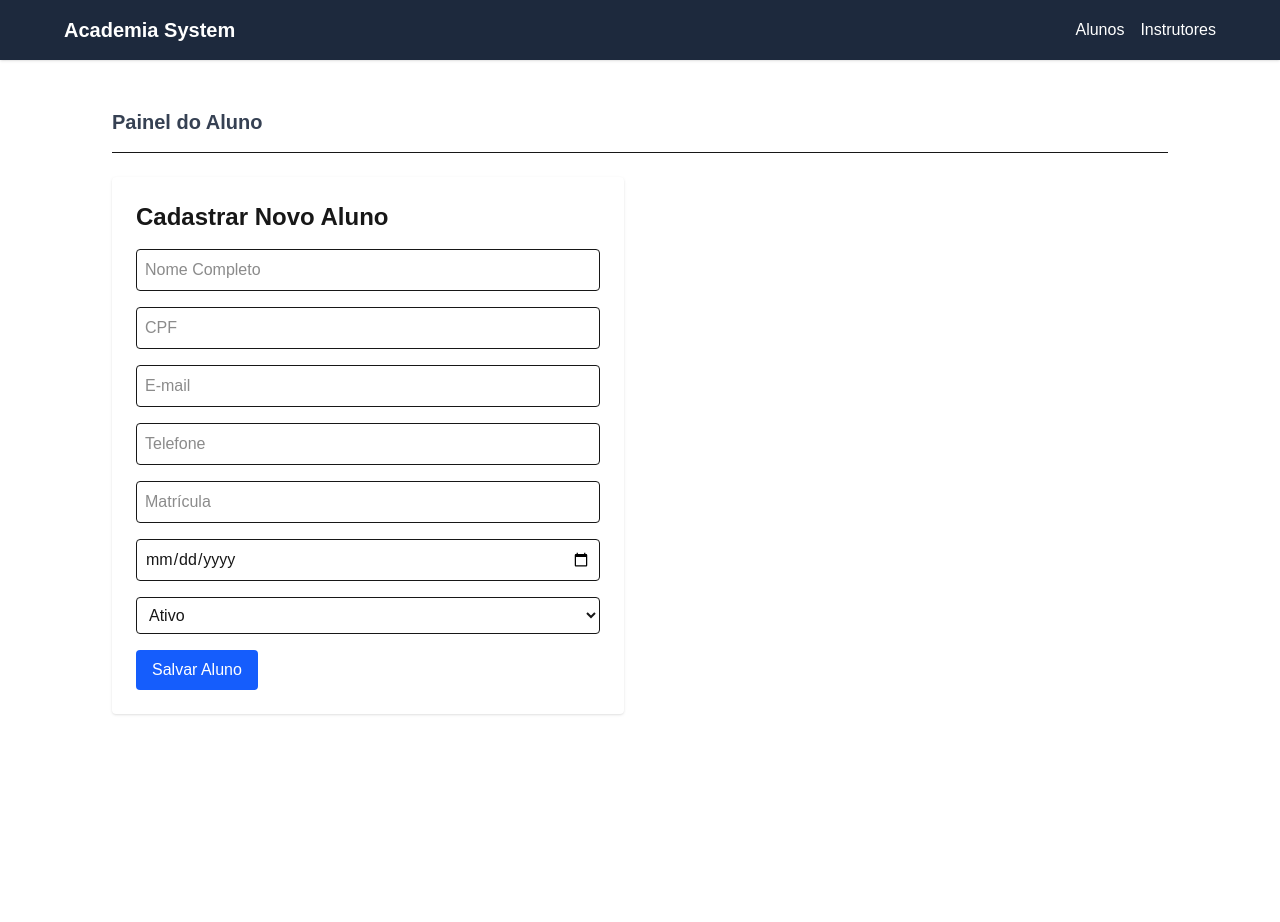
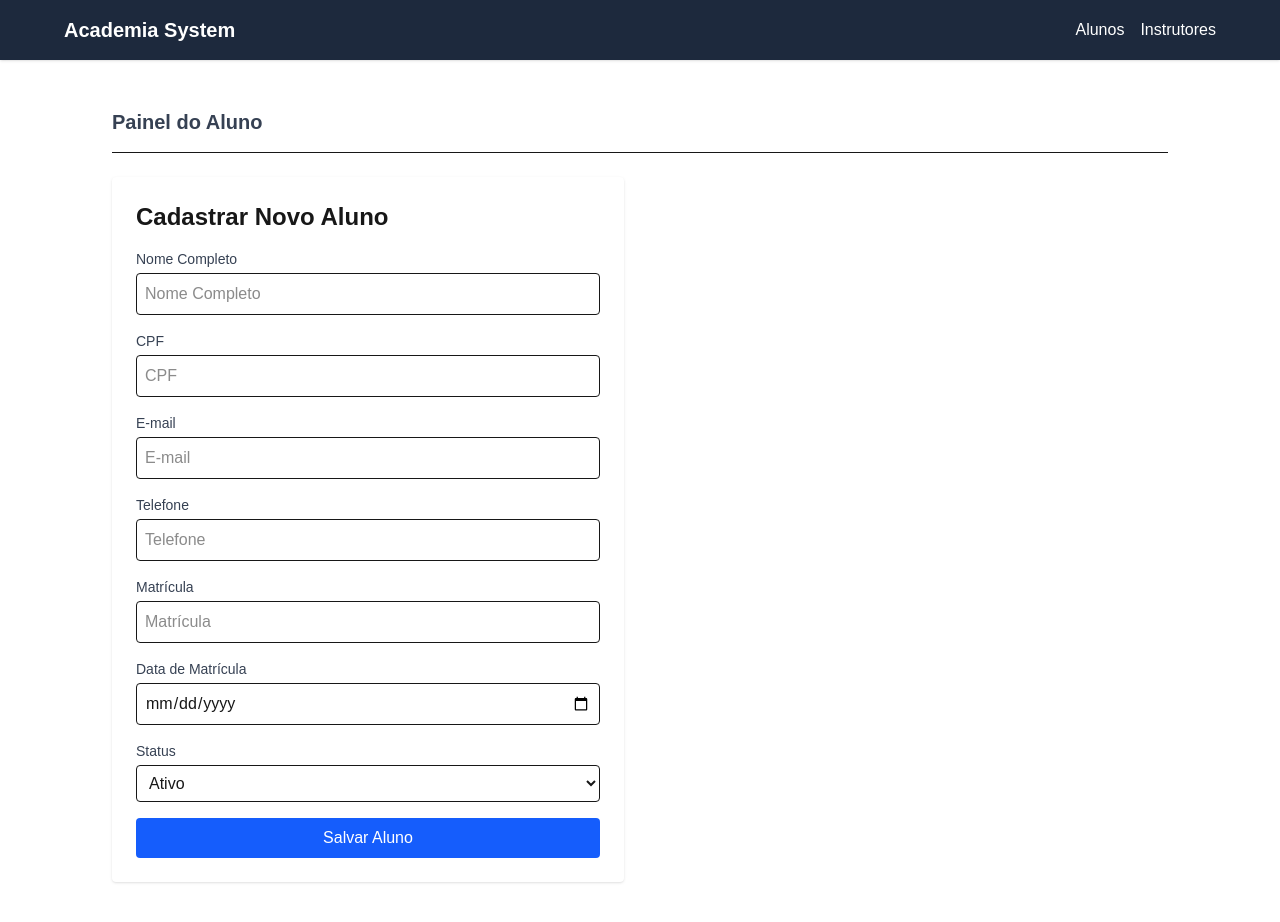
Before and after one commit to JoseBreno2026/academia, a Next.js app in the folder frontend/: page /alunos/novo in a window 1280 px wide. Shown: the top 922 px of the page. Before the commit the page ends 800 px from the top, so only its background shows below. Built offline with nearby package versions, Linux system fonts and the light colour scheme.

Commit message:
refactor: isolar componentes de cliente e aplicar nos modulos de alunos e instrutores

```diff
--- a/frontend/app/alunos/[id]/editar/page.js
+++ b/frontend/app/alunos/[id]/editar/page.js
@@ -1,6 +1,7 @@
 'use client';
 import { useEffect, useState, use } from 'react';
 import { useRouter } from 'next/navigation';
+import CampoInput from '@/components/CampoInput';
 
 export default function EditarAlunoPage({ params }) {
   const { id } = use(params);
@@ -46,20 +47,23 @@ export default function EditarAlunoPage({ params }) {
     <form onSubmit={handleSubmit} className="max-w-lg space-y-4 bg-white p-6 rounded shadow">
       <h1 className="text-2xl font-bold mb-4">Editar Aluno #{id}</h1>
 
-      <input name="nome" value={formData.nome || ''} onChange={handleChange} required className="w-full border p-2 rounded" />
-      <input name="cpf" value={formData.cpf || ''} onChange={handleChange} required className="w-full border p-2 rounded" />
-      <input name="email" type="email" value={formData.email || ''} onChange={handleChange} required className="w-full border p-2 rounded" />
-      <input name="telefone" value={formData.telefone || ''} onChange={handleChange} required className="w-full border p-2 rounded" />
-      <input name="matricula" value={formData.matricula || ''} onChange={handleChange} required className="w-full border p-2 rounded" />
-      <input name="dataMatricula" type="date" value={formData.dataMatricula || ''} onChange={handleChange} required className="w-full border p-2 rounded" />
+      <CampoInput label="Nome Completo" name="nome" value={formData.nome || ''} onChange={handleChange} />
+      <CampoInput label="CPF" name="cpf" value={formData.cpf || ''} onChange={handleChange} />
+      <CampoInput label="E-mail" name="email" type="email" value={formData.email || ''} onChange={handleChange} />
+      <CampoInput label="Telefone" name="telefone" value={formData.telefone || ''} onChange={handleChange} />
+      <CampoInput label="Matrícula" name="matricula" value={formData.matricula || ''} onChange={handleChange} />
+      <CampoInput label="Data de Matrícula" name="dataMatricula" type="date" value={formData.dataMatricula || ''} onChange={handleChange} />
 
-      <select name="statusMatricula" value={formData.statusMatricula || 'ATIVO'} onChange={handleChange} className="w-full border p-2 rounded">
-        <option value="ATIVO">Ativo</option>
-        <option value="INATIVO">Inativo</option>
-        <option value="PENDENTE">Pendente</option>
-      </select>
+      <div className="flex flex-col space-y-1">
+        <label className="text-sm font-medium text-gray-700">Status</label>
+        <select name="statusMatricula" value={formData.statusMatricula || 'ATIVO'} onChange={handleChange} className="w-full border p-2 rounded">
+          <option value="ATIVO">Ativo</option>
+          <option value="INATIVO">Inativo</option>
+          <option value="PENDENTE">Pendente</option>
+        </select>
+      </div>
 
-      <button type="submit" className="bg-amber-600 text-white px-4 py-2 rounded hover:bg-amber-700">
+      <button type="submit" className="bg-amber-600 text-white px-4 py-2 rounded hover:bg-amber-700 w-full">
         Atualizar Aluno
       </button>
     </form>
--- a/frontend/app/alunos/[id]/page.js
+++ b/frontend/app/alunos/[id]/page.js
@@ -1,6 +1,7 @@
 'use client';
 import { useEffect, useState, use } from 'react';
 import Link from 'next/link';
+import CampoInput from '@/components/CampoInput';
 
 export default function DetalhesAlunoPage({ params }) {
   const { id } = use(params);
@@ -29,7 +30,10 @@ export default function DetalhesAlunoPage({ params }) {
       <p><strong>Telefone:</strong> {aluno.telefone}</p>
       <p><strong>Matrícula:</strong> {aluno.matricula}</p>
       <p><strong>Data de Matrícula:</strong> {aluno.dataMatricula}</p>
-      <p><strong>Status:</strong> {aluno.statusMatricula}</p>
+      <div className="flex items-center space-x-2">
+        <strong>Status:</strong>
+        <StatusBadge status={aluno.statusMatricula} />
+      </div>
 
       <div className="pt-4 space-x-3">
         <Link href={`/alunos/${id}/editar`} className="bg-amber-500 text-white px-4 py-2 rounded hover:bg-amber-600">
--- a/frontend/app/alunos/novo/page.js
+++ b/frontend/app/alunos/novo/page.js
@@ -1,6 +1,7 @@
 'use client';
 import { useState } from 'react';
 import { useRouter } from 'next/navigation';
+import CampoInput from '@/components/CampoInput';
 
 export default function NovoAlunoPage() {
   const router = useRouter();
@@ -38,20 +39,23 @@ export default function NovoAlunoPage() {
     <form onSubmit={handleSubmit} className="max-w-lg space-y-4 bg-white p-6 rounded shadow">
       <h1 className="text-2xl font-bold mb-4">Cadastrar Novo Aluno</h1>
 
-      <input name="nome" placeholder="Nome Completo" onChange={handleChange} required className="w-full border p-2 rounded" />
-      <input name="cpf" placeholder="CPF" onChange={handleChange} required className="w-full border p-2 rounded" />
-      <input name="email" type="email" placeholder="E-mail" onChange={handleChange} required className="w-full border p-2 rounded" />
-      <input name="telefone" placeholder="Telefone" onChange={handleChange} required className="w-full border p-2 rounded" />
-      <input name="matricula" placeholder="Matrícula" onChange={handleChange} required className="w-full border p-2 rounded" />
-      <input name="dataMatricula" type="date" onChange={handleChange} required className="w-full border p-2 rounded" />
+      <CampoInput label="Nome Completo" name="nome" value={formData.nome} onChange={handleChange} placeholder="Nome Completo" />
+      <CampoInput label="CPF" name="cpf" value={formData.cpf} onChange={handleChange} placeholder="CPF" />
+      <CampoInput label="E-mail" name="email" type="email" value={formData.email} onChange={handleChange} placeholder="E-mail" />
+      <CampoInput label="Telefone" name="telefone" value={formData.telefone} onChange={handleChange} placeholder="Telefone" />
+      <CampoInput label="Matrícula" name="matricula" value={formData.matricula} onChange={handleChange} placeholder="Matrícula" />
+      <CampoInput label="Data de Matrícula" name="dataMatricula" type="date" value={formData.dataMatricula} onChange={handleChange} />
 
-      <select name="statusMatricula" onChange={handleChange} className="w-full border p-2 rounded">
-        <option value="ATIVO">Ativo</option>
-        <option value="INATIVO">Inativo</option>
-        <option value="PENDENTE">Pendente</option>
-      </select>
+      <div className="flex flex-col space-y-1">
+        <label className="text-sm font-medium text-gray-700">Status</label>
+        <select name="statusMatricula" value={formData.statusMatricula} onChange={handleChange} className="w-full border p-2 rounded">
+          <option value="ATIVO">Ativo</option>
+          <option value="INATIVO">Inativo</option>
+          <option value="PENDENTE">Pendente</option>
+        </select>
+      </div>
 
-      <button type="submit" className="bg-blue-600 text-white px-4 py-2 rounded hover:bg-blue-700">
+      <button type="submit" className="bg-blue-600 text-white px-4 py-2 rounded hover:bg-blue-700 w-full">
         Salvar Aluno
       </button>
     </form>
--- a/frontend/app/instrutores/[id]/editar/page.js
+++ b/frontend/app/instrutores/[id]/editar/page.js
@@ -1,6 +1,7 @@
 'use client';
 import { useEffect, useState, use } from 'react';
 import { useRouter } from 'next/navigation';
+import CampoInput from '@/components/CampoInput';
 
 export default function EditarInstrutorPage({ params }) {
   const { id } = use(params);
@@ -47,15 +48,15 @@ export default function EditarInstrutorPage({ params }) {
     <form onSubmit={handleSubmit} className="max-w-lg space-y-4 bg-white p-6 rounded shadow">
       <h1 className="text-2xl font-bold mb-4">Editar Instrutor #{id}</h1>
 
-      <input name="nome" value={formData.nome || ''} onChange={handleChange} required className="w-full border p-2 rounded" />
-      <input name="cpf" value={formData.cpf || ''} onChange={handleChange} required className="w-full border p-2 rounded" />
-      <input name="email" type="email" value={formData.email || ''} onChange={handleChange} required className="w-full border p-2 rounded" />
-      <input name="telefone" value={formData.telefone || ''} onChange={handleChange} required className="w-full border p-2 rounded" />
-      <input name="cref" value={formData.cref || ''} onChange={handleChange} required className="w-full border p-2 rounded" />
-      <input name="especialidade" value={formData.especialidade || ''} onChange={handleChange} required className="w-full border p-2 rounded" />
-      <input name="salario" type="number" step="0.01" value={formData.salario || 0} onChange={handleChange} required className="w-full border p-2 rounded" />
+      <CampoInput label="Nome Completo" name="nome" value={formData.nome || ''} onChange={handleChange} />
+      <CampoInput label="CPF" name="cpf" value={formData.cpf || ''} onChange={handleChange} />
+      <CampoInput label="E-mail" name="email" type="email" value={formData.email || ''} onChange={handleChange} />
+      <CampoInput label="Telefone" name="telefone" value={formData.telefone || ''} onChange={handleChange} />
+      <CampoInput label="CREF" name="cref" value={formData.cref || ''} onChange={handleChange} />
+      <CampoInput label="Especialidade" name="especialidade" value={formData.especialidade || ''} onChange={handleChange} />
+      <CampoInput label="Salário" name="salario" type="number" value={formData.salario || 0} onChange={handleChange} />
 
-      <button type="submit" className="bg-amber-600 text-white px-4 py-2 rounded hover:bg-amber-700">
+      <button type="submit" className="bg-amber-600 text-white px-4 py-2 rounded hover:bg-amber-700 w-full">
         Atualizar Instrutor
       </button>
     </form>
--- a/frontend/app/instrutores/novo/page.js
+++ b/frontend/app/instrutores/novo/page.js
@@ -1,6 +1,7 @@
 'use client';
 import { useState } from 'react';
 import { useRouter } from 'next/navigation';
+import CampoInput from '@/components/CampoInput';
 
 export default function NovoInstrutorPage() {
   const router = useRouter();
@@ -39,15 +40,15 @@ export default function NovoInstrutorPage() {
     <form onSubmit={handleSubmit} className="max-w-lg space-y-4 bg-white p-6 rounded shadow">
       <h1 className="text-2xl font-bold mb-4">Cadastrar Novo Instrutor</h1>
 
-      <input name="nome" placeholder="Nome Completo" onChange={handleChange} required className="w-full border p-2 rounded" />
-      <input name="cpf" placeholder="CPF" onChange={handleChange} required className="w-full border p-2 rounded" />
-      <input name="email" type="email" placeholder="E-mail" onChange={handleChange} required className="w-full border p-2 rounded" />
-      <input name="telefone" placeholder="Telefone" onChange={handleChange} required className="w-full border p-2 rounded" />
-      <input name="cref" placeholder="CREF" onChange={handleChange} required className="w-full border p-2 rounded" />
-      <input name="especialidade" placeholder="Especialidade" onChange={handleChange} required className="w-full border p-2 rounded" />
-      <input name="salario" type="number" step="0.01" placeholder="Salário" onChange={handleChange} required className="w-full border p-2 rounded" />
+      <CampoInput label="Nome Completo" name="nome" value={formData.nome} onChange={handleChange} placeholder="Nome Completo" />
+      <CampoInput label="CPF" name="cpf" value={formData.cpf} onChange={handleChange} placeholder="CPF" />
+      <CampoInput label="E-mail" name="email" type="email" value={formData.email} onChange={handleChange} placeholder="E-mail" />
+      <CampoInput label="Telefone" name="telefone" value={formData.telefone} onChange={handleChange} placeholder="Telefone" />
+      <CampoInput label="CREF" name="cref" value={formData.cref} onChange={handleChange} placeholder="CREF" />
+      <CampoInput label="Especialidade" name="especialidade" value={formData.especialidade} onChange={handleChange} placeholder="Especialidade" />
+      <CampoInput label="Salário" name="salario" type="number" value={formData.salario} onChange={handleChange} placeholder="Salário" />
 
-      <button type="submit" className="bg-green-600 text-white px-4 py-2 rounded hover:bg-green-700">
+      <button type="submit" className="bg-green-600 text-white px-4 py-2 rounded hover:bg-green-700 w-full">
         Salvar Instrutor
       </button>
     </form>
```
Also changed, not shown: frontend/app/alunos/page.js (+12 -21 lines), frontend/app/instrutores/page.js (+8 -20 lines).
